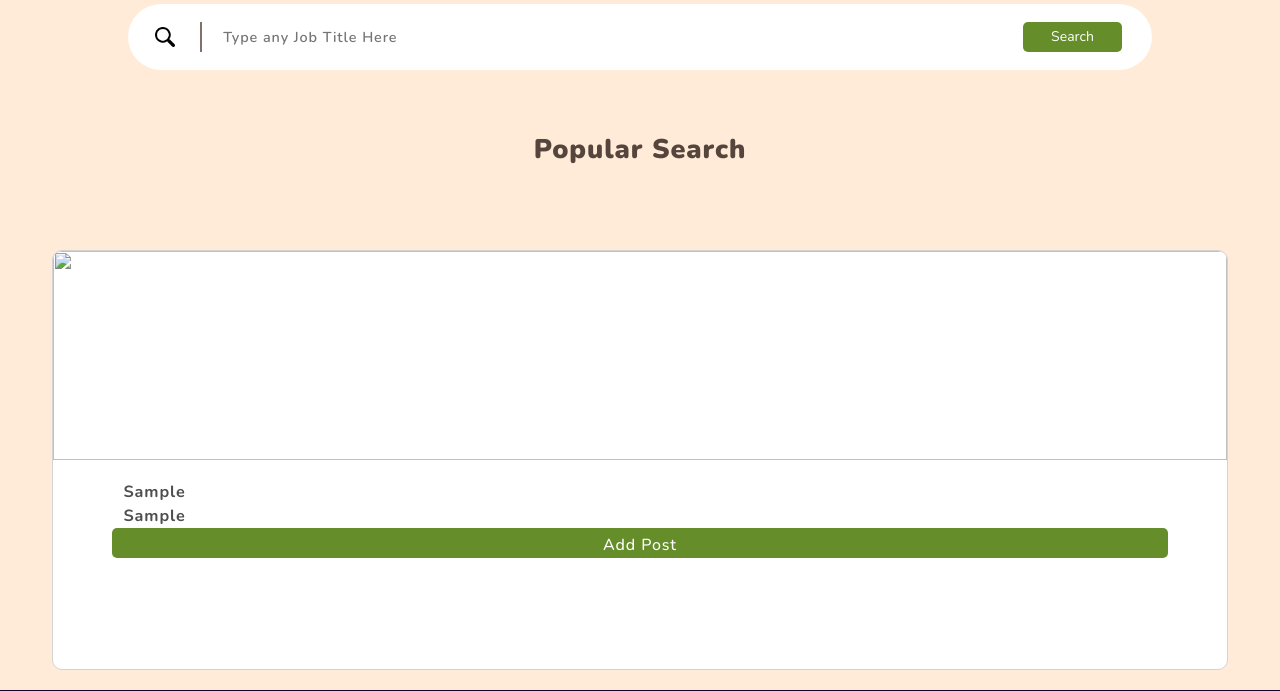
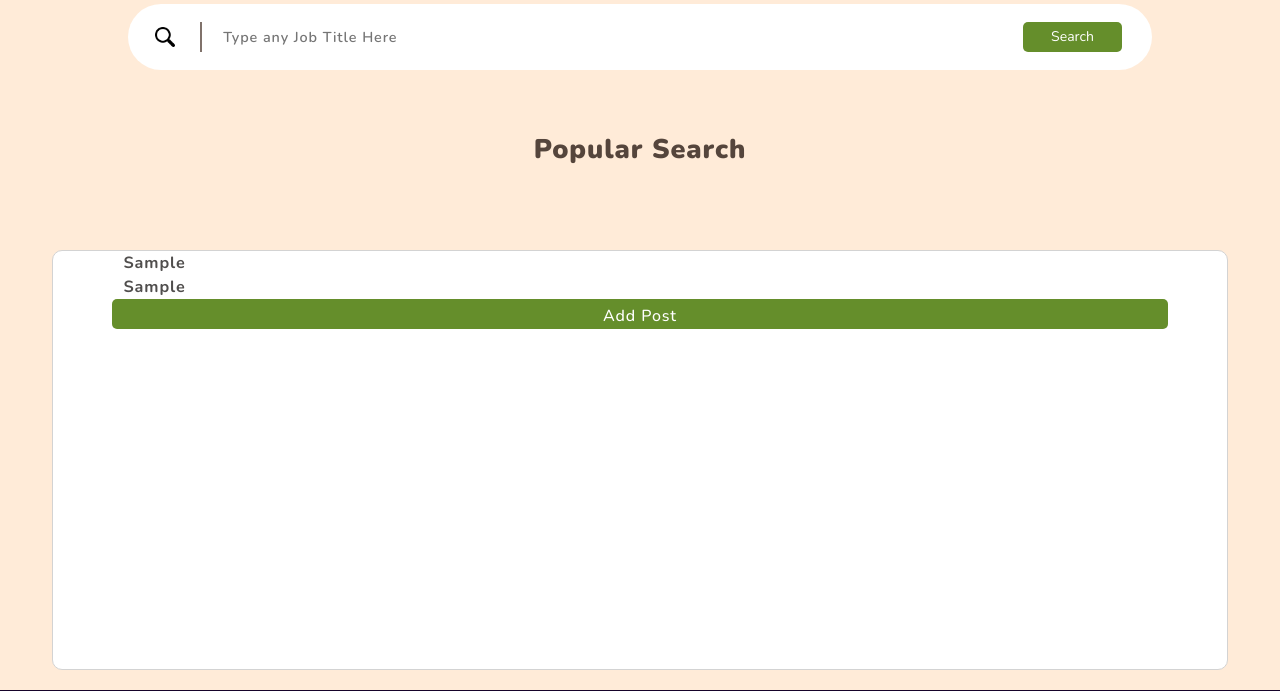
Before and after one commit to ocracall/jobportal, a PHP site: page / in a window 1280 px wide. Shown: the part 309-1000 px from the top of the page. Run offline with PHP 8.4, Linux system fonts and the light colour scheme; tables that the repository leaves empty or names only in its code hold one stand-in row (values such as "Sample post"); data that the repository does not hold is empty; some web fonts are replaced.

Commit message:
Second Commit

```diff
--- a/index.php
+++ b/index.php
@@ -64,9 +64,7 @@
 
       ?>
       <div class="card">
-      <div class="image">
-          <img src="<?php echo $row["product_image"]; ?>" alt="">
-      </div>
+
                <p class="product_name" ><?php echo $contact['jobName'];  ?></p>
                <p class="price" ><b> <?php echo $contact['company']; ?></b></p>
                <p class="discount"><b> <?php echo $contact['position']; ?></b></p>
```
